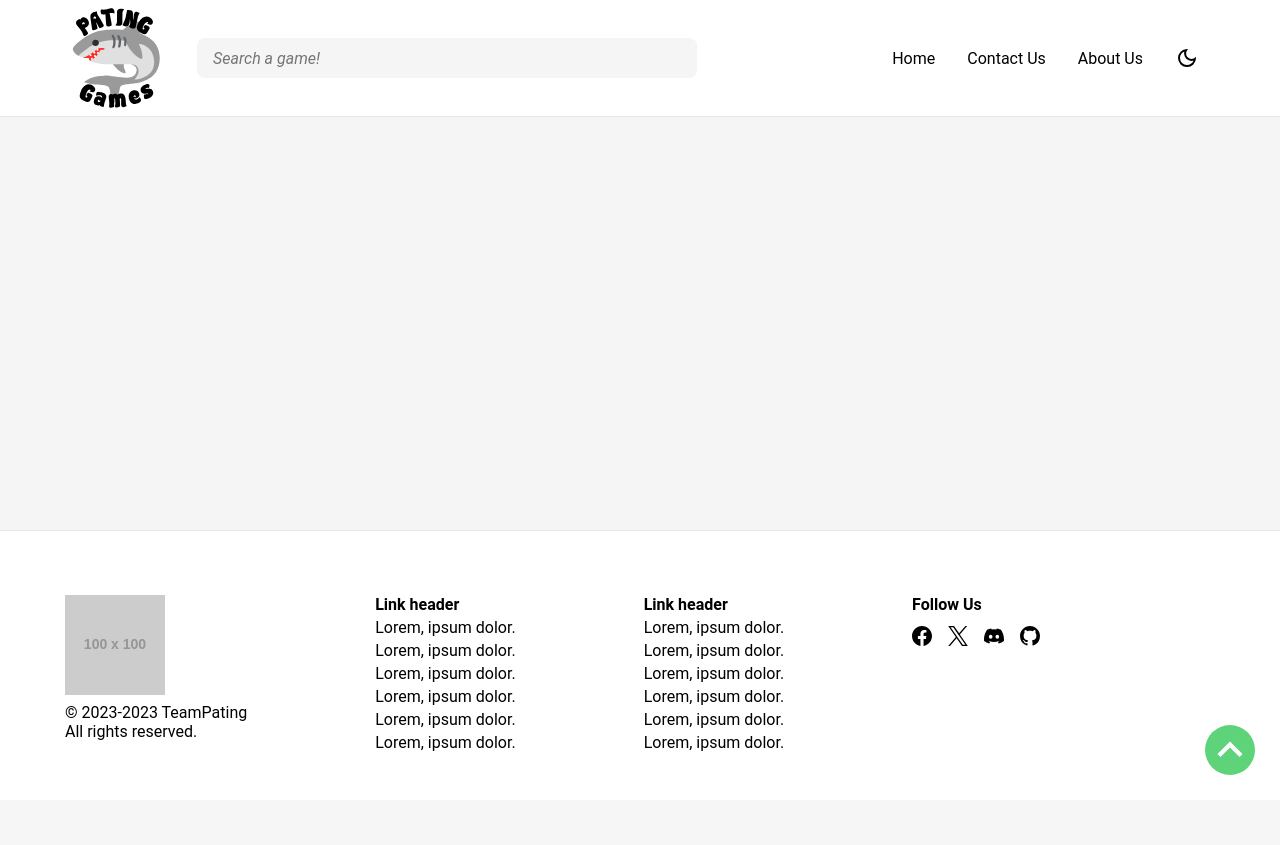
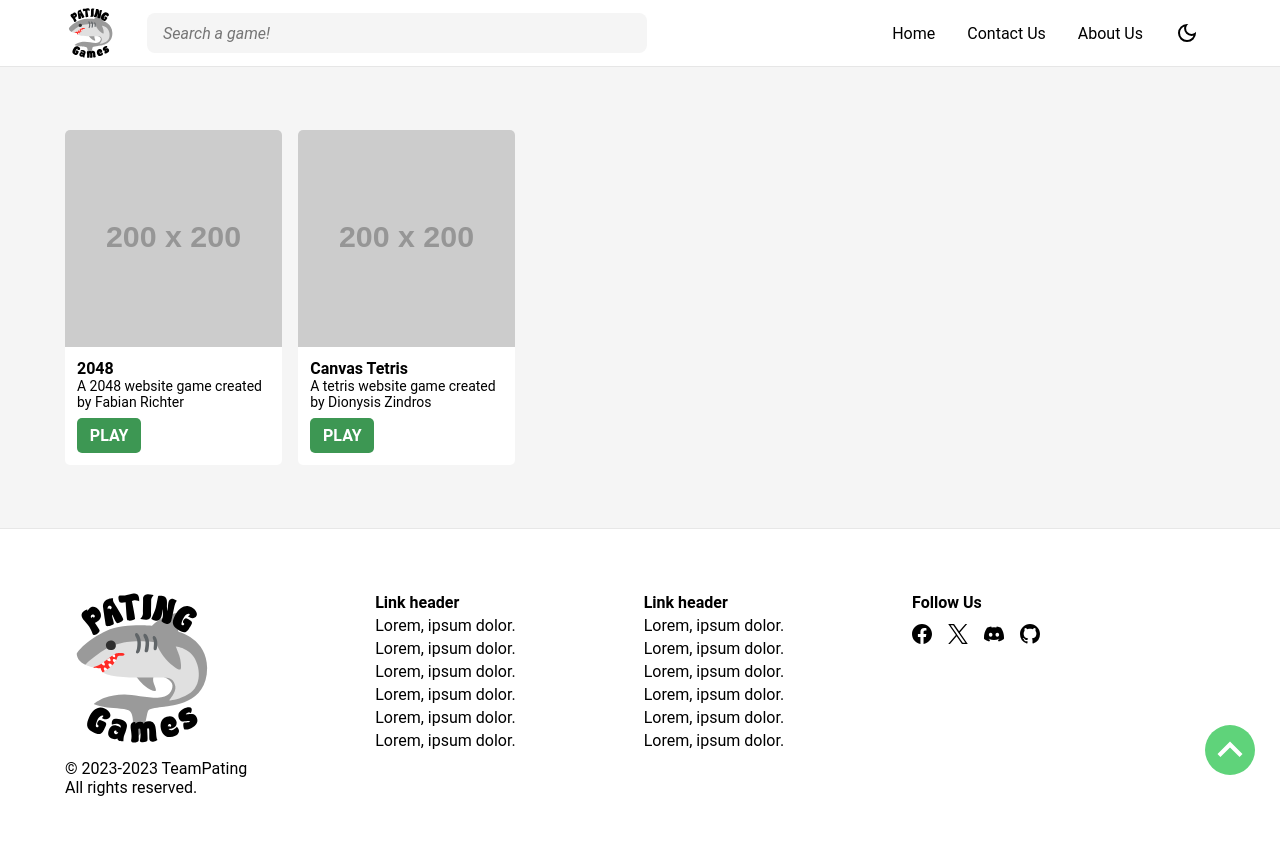
Before and after one commit to John-Pio/PatingGames, a PHP site: page / in a window 1280 px wide. Before the commit the page ends 775 px from the top, so only its background shows below. Run offline with PHP 8.4, Linux system fonts and the light colour scheme; grey boxes labelled with a size stand in for pictures from a placeholder-image service; data that the repository does not hold is empty; some libraries are stand-ins or nearby versions.

Commit message:
Add logo Add initial data

```diff
--- a/assets/css/style.css
+++ b/assets/css/style.css
@@ -235,7 +235,7 @@ footer .container h4 {
 }
 
 footer .container img {
-  padding-bottom: 0.5em;
+  padding-bottom: 1em;
 }
 
 footer .container .icons ul {
--- a/components/footer.php
+++ b/components/footer.php
@@ -1,7 +1,7 @@
 <footer>
   <div class="container">
     <section class="copyright">
-      <a><img src="https://placehold.co/100" alt="Website Logo"></a>
+      <a><img width="150px" src="./assets/img/SharkLogo.svg" alt="Website Logo"></a>
       <p>© 2023-<?php echo date("Y"); ?> TeamPating</p>
       <p>All rights reserved.</p>
     </section>
--- a/components/header.php
+++ b/components/header.php
@@ -1,7 +1,7 @@
 <header>
   <nav>
     <div class="left">
-      <a href="index.php"><img src="../assets/img/SharkLogo.svg" alt="Website Logo"></a>
+      <a href="index.php"><img width="50px" height="50px" src="./assets/img/SharkLogo.svg" alt="Website Logo"></a>
       <img id="menubr" src="./assets/img/menu.svg" alt="Menu Icon">
       <form method="get">
         <input type="text" name="search" id="search" placeholder="Search a game!">
--- a/index.php
+++ b/index.php
@@ -2,6 +2,16 @@
 $name = "dark";
 if (!isset($_COOKIE[$name]))
   setcookie($name, "false", strtotime('Thu, 18 Dec 2030 12:00:00'), "/PatingGames");
+
+$games = array(
+  (object) [
+    'title' => '2048',
+    'desc' => 'A 2048 website game created by Fabian Richter',
+  ], (object) [
+    'title' => 'Canvas Tetris',
+    'desc' => 'A tetris website game created by Dionysis Zindros'
+  ]
+);
 ?>
 
 
```
